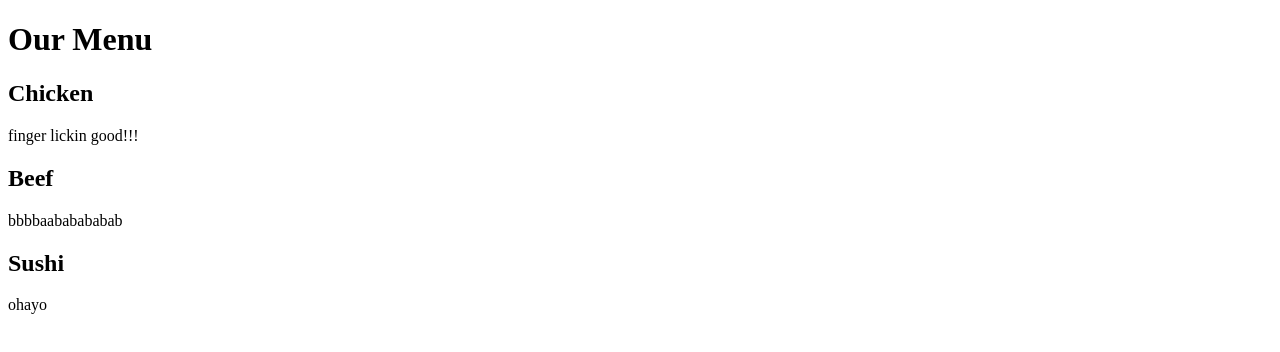
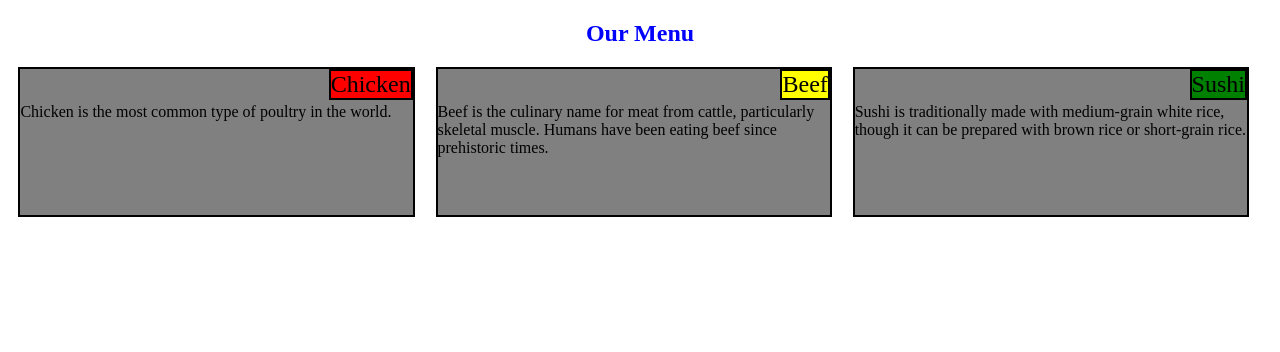
Before and after one commit to GuanXinMiao/courseraAssW2, a plain HTML site: page mod2_solution/index.html in a window 1280 px wide. Drawn offline with Linux system fonts and the light colour scheme; files that its build step writes are made by us from their sources.

Commit message:
ass finished

```diff
--- a/mod2_solution/css/style.css
+++ b/mod2_solution/css/style.css
@@ -1,3 +1,72 @@
+*{
+	box-sizing: border-box;
+}
 h1{
 	color: blue;
+	font-size: 150%;
 }
+h2{
+	color: blue;
+	font-size: 150%;
+	text-align: center;
+}
+
+.content{
+	width: 100%
+}
+p{
+position: relative;
+top: 18px;
+}
+
+@media(min-width: 992px){
+.box{
+	float: left;
+	width: 33%;
+}
+}
+
+@media(min-width: 768px) and (max-width: 991px)
+{
+
+.box{
+	float:left;
+	width: 50%
+}
+.box#Sushi{
+	width: 100%
+}
+}
+.item{
+	position: relative;
+	background-color: gray;
+	border: 2px solid black;
+	margin-right : auto;
+	margin-left: auto;
+	margin-top: auto;
+	margin-bottom: auto;
+	width: 95%;
+	height: 150px;
+
+}
+@media(max-width: 767){
+	.box{
+		width: 100%
+	}
+}
+.name{
+	position: absolute;
+	top:0;
+	right: 0;
+	border: 2px solid black;
+	font-size: 1.5em;
+}
+#Chicken>.item>.name{
+	background-color: red;
+}
+#Beef>.item>.name{
+	background-color: yellow;
+}
+#Sushi>.item>.name{
+	background-color: green;
+}
--- a/mod2_solution/index.html
+++ b/mod2_solution/index.html
@@ -1,29 +1,46 @@
 <!DOCTYPE html>
 <html>
 <head>
+	<meta charset="utf-8">
+	<meta name="viewpoint" content="width=device-width,initial-scale=1">
 	<title>Assignment Solution for Module 2</title>
-	<link rel="stylesheet" type="text/css" href="/home/guanxinmiao/courseraAssW2/mod2_solution/css/style.css/">
+	<link rel="stylesheet" type="text/css" href="css/style.css">
 </head>
 <body>
-<h1>Our Menu</h1>
+<h2>Our Menu</h2>
+<div class="content">
+<div class="box", id="Chicken">
+	<div class="item">
+		<div class='name'>
+			Chicken
+		</div>
+		<p>
+	Chicken is the most common type of poultry in the world.
+</p>
+</div>
+</div>
 
-<section>
-	<h1>Chicken</h1>
+<div class="box" id="Beef">
+	<div class="item">
+	<div class='name'>
+		Beef
+	</div>
 	<p>
-		finger lickin good!!!
-	</p>
-</section>
+		Beef is the culinary name for meat from cattle, particularly skeletal muscle. Humans have been eating beef since prehistoric times.
+	</div>
+</div>
 
-<section>
-	<h1>Beef</h1>
+
+<div class="box", id="Sushi">
+	<div class='item'>
+	<div class='name'>
+		Sushi
+	</div>
 	<p>
-		bbbbaababababab
-	</p>
-</section>
-
-<section>
-	<h1>Sushi</h1>
-	<p>ohayo</p>
-</section>
+	Sushi is traditionally made with medium-grain white rice, though it can be prepared with brown rice or short-grain rice.
+</p>
+</div>
+</div>
+</div>
 </body>
 </html>
```
